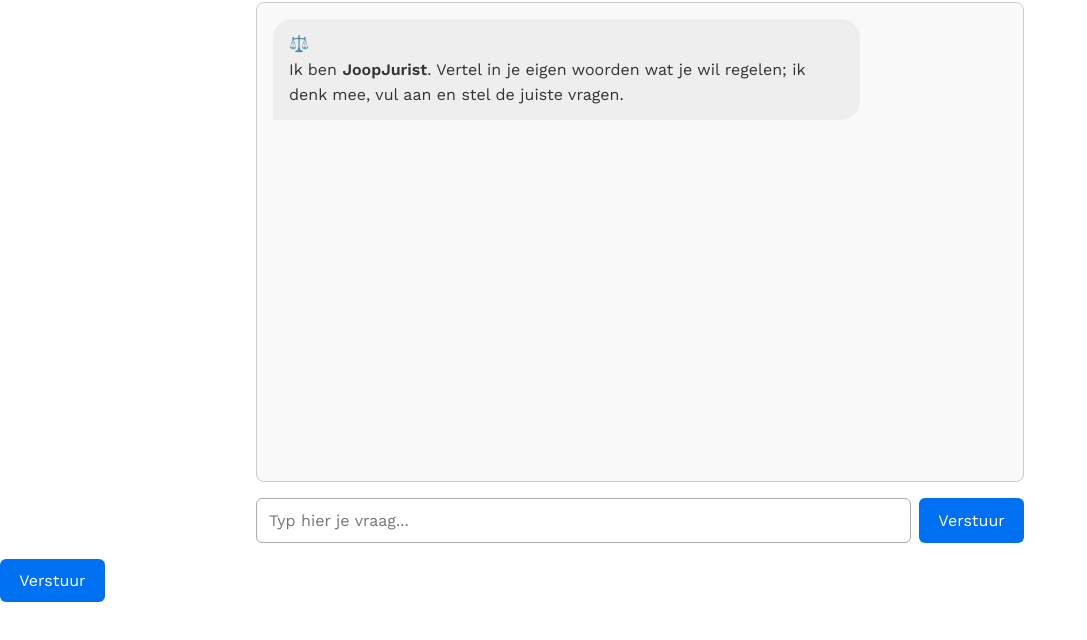
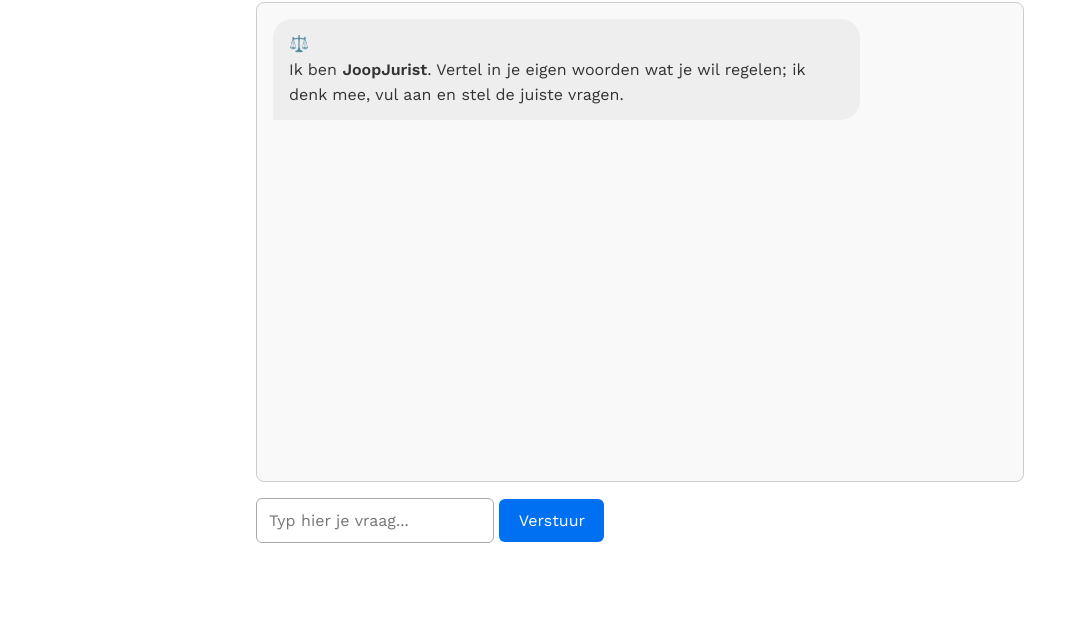
Before and after one commit to TimMosk/JoopJurist-, a website: page index.html in a window 1280 px wide. Shown: the part 68-708 px from the top of the page, without its empty margins (0-1087 px from the left). Drawn offline with nearby package versions, Linux system fonts and the light colour scheme.

Commit message:
Update index.html

```diff
--- a/index.html
+++ b/index.html
@@ -14,12 +14,13 @@
     <h1>Joop Jurist</h1>
     <div id="chat-log" class="chat-log"></div>
     <div class="input-container">
-      <input type="text" id="user-input" placeholder="Typ hier je vraag..." />
-      <button id="send-btn">Verstuur</button>
+      <form id="composer" autocomplete="off">
+        <input type="text" id="user-input" placeholder="Typ hier je vraag..." />
+        <button id="send-btn" type="submit">Verstuur</button>
+      </form>
     </div>
   </div>
 
-<button id="send-btn">Verstuur</button>
 <script src="https://cdn.jsdelivr.net/npm/marked/marked.min.js"></script>
 <script src="script.js?v=natural-4"></script>
 </body>
```
